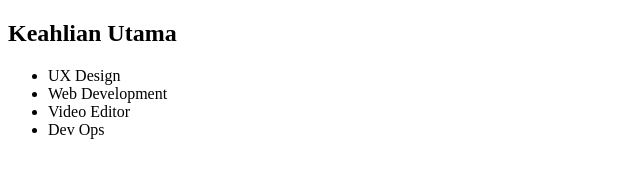
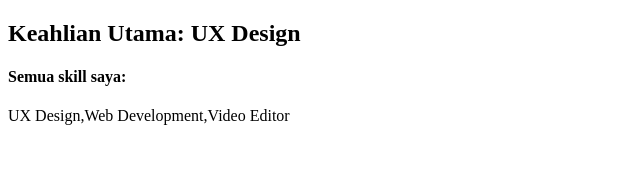
Before and after one commit to ariqd/es6-bwa-tutorial, a plain HTML site: page index.html in a window 1280 px wide. Shown: the whole page, without its empty margins (0-640 px from the left). Drawn offline with Linux system fonts and the light colour scheme.

Commit message:
map and filter

```diff
--- a/index.html
+++ b/index.html
@@ -7,7 +7,8 @@
     <title>ES6 - Sinarmas</title>
   </head>
   <body>
-    <h2>Keahlian Utama</h2>
+    <h2>Keahlian Utama: <span id="primarySkill"></span></h2>
+    <h4>Semua skill saya:</h4>
     <div id="skills"></div>
     <script src="main.js"></script>
   </body>
--- a/main.js
+++ b/main.js
@@ -1,20 +1,22 @@
 // Ambil element
 const skills = document.getElementById("skills");
+const primarySkill = document.getElementById("primarySkill");
 
-// ES 6
+// Inisialisasi Array
 const mySkills = ["UX Design", "Web Development", "Video Editor"];
-// console.log(mySkills[0]);
-// skills.innerHTML = mySkills[0];
 
-mySkills.push("Dev Ops");
-
-let parent = "<ul>";
-
-mySkills.forEach((skill) => {
-  console.log(skill);
-  parent += `<li>${skill}</li>`;
+// Map
+const printSkills = mySkills.map((skill) => {
+  return skill;
 });
 
-parent += "</ul>";
+skills.innerHTML = printSkills;
 
-skills.innerHTML = parent;
+// Filter
+const myPrimarySkill = mySkills.filter((skill) => {
+  return skill === "UX Design"; // -> return yang sama dengan UX Design
+  //   return skill !== "Video Editor"; // -> return selain video editor
+});
+
+console.log(myPrimarySkill);
+primarySkill.innerHTML = myPrimarySkill;
```
